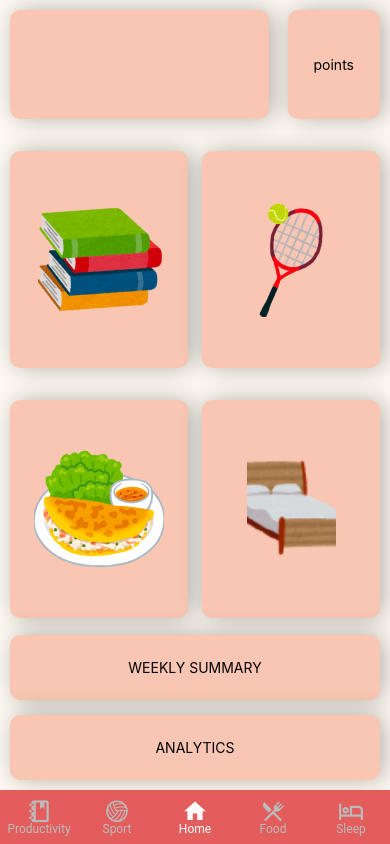
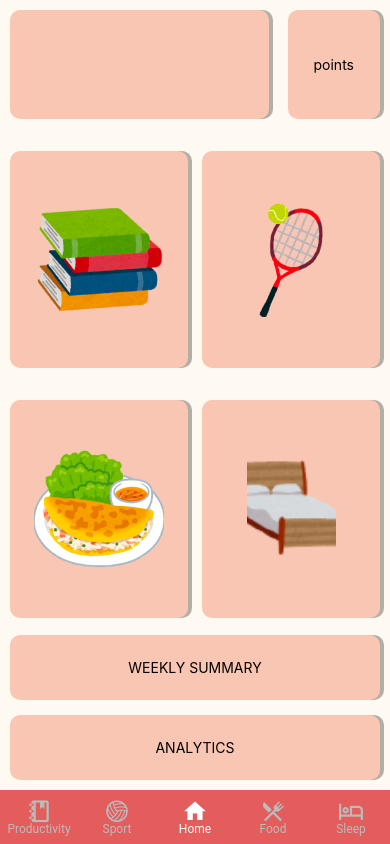
Before and after one commit to kvnandula04/student-wellbeing-app, a React Native app in the folder student-wellbeing-app/: screen /GoHome in a window 390 px wide. Built offline with nearby package versions, Linux system fonts and the light colour scheme.

Commit message:
Commented shadow, was too dominating

```diff
--- a/student-wellbeing-app/src/components/EmptyCard.js
+++ b/student-wellbeing-app/src/components/EmptyCard.js
@@ -15,7 +15,7 @@ const styles = StyleSheet.create({
     shadowColor: colors.SHADOWCOLOR,
     shadowOffset: { width: 4, height: 0 },
     shadowOpacity: 0.3,
-    shadowRadius: 25,
+    // shadowRadius: 25,
     elevation: 5,
     flexDirection: "row",
     alignItems: "center",
```
